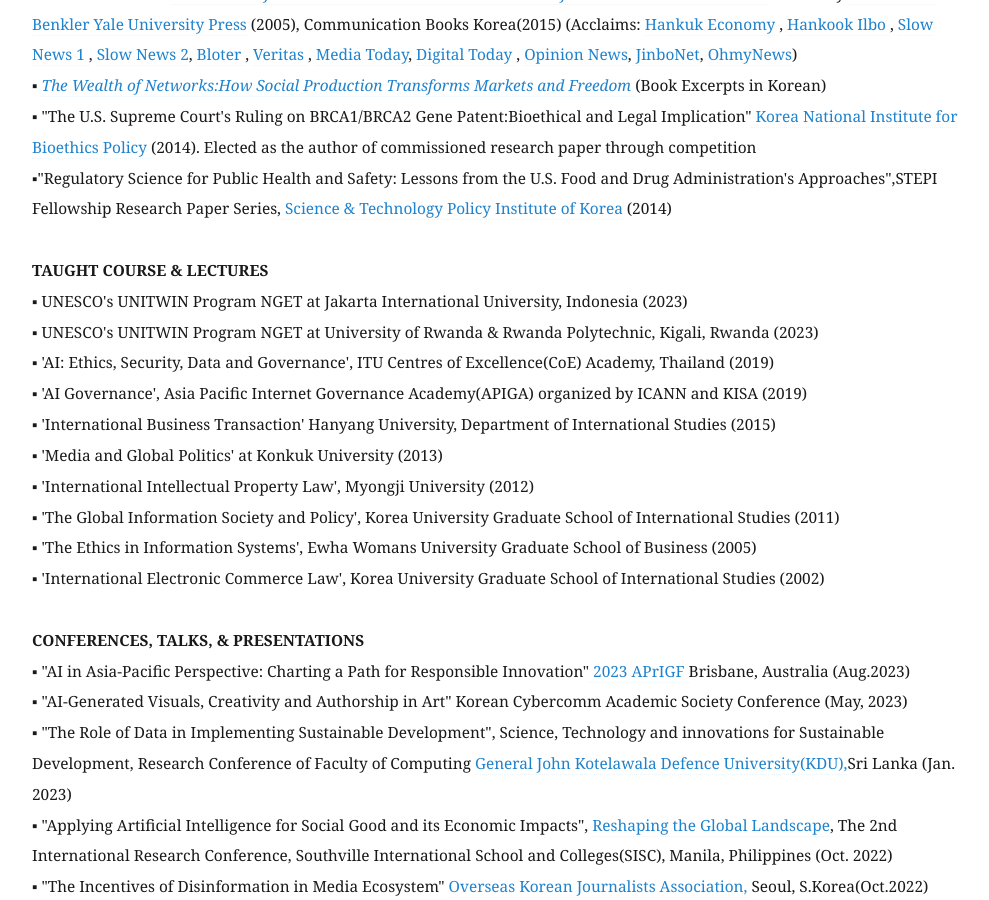
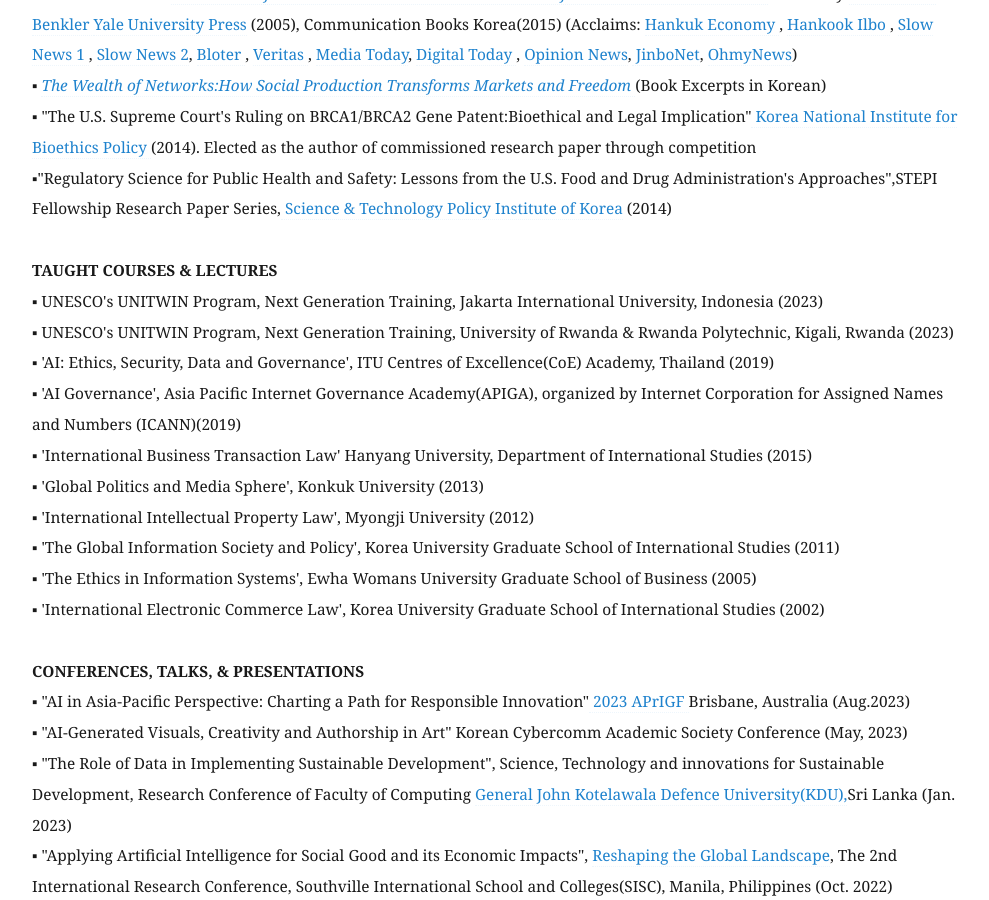
Before and after one commit to eunchangchoi/eunchangchoi.github.io, a Jekyll site: the page built from index.md, in a window 1280 px wide and 900 px high, scrolled down 3838 px. Shown: the whole window, without its empty margins (68-1057 px from the left). Built offline with Jekyll 4.4.1, drawn with Linux system fonts in a browser that asks for light colours.

Commit message:
Update index.md

```diff
--- a/index.md
+++ b/index.md
@@ -80,13 +80,13 @@
 ▪ "The U.S. Supreme Court's Ruling on BRCA1/BRCA2 Gene Patent:Bioethical and Legal Implication"<a href="https://lst.go.kr/eng/index.do"> Korea National Institute for Bioethics Policy </a>(2014). Elected as the author of commissioned research paper through competition <br>
 ▪"Regulatory Science for Public Health and Safety: Lessons from the U.S. Food and Drug Administration's Approaches",STEPI Fellowship Research Paper Series,<a href="https://www.stepi.re.kr/site/stepien/main.do"> Science & Technology Policy Institute of Korea</a> (2014)<br>
      <br>
- <strong> TAUGHT COURSE & LECTURES</strong> <br>
-▪ UNESCO's UNITWIN Program NGET at Jakarta International University, Indonesia (2023)  <br>
-▪ UNESCO's UNITWIN Program NGET at University of Rwanda & Rwanda Polytechnic, Kigali, Rwanda (2023)  <br>
+ <strong> TAUGHT COURSES & LECTURES</strong> <br>
+▪ UNESCO's UNITWIN Program, Next Generation Training, Jakarta International University, Indonesia (2023)  <br>
+▪ UNESCO's UNITWIN Program, Next Generation Training, University of Rwanda & Rwanda Polytechnic, Kigali, Rwanda (2023)  <br>
 ▪ 'AI: Ethics, Security, Data and Governance', ITU Centres of Excellence(CoE) Academy, Thailand (2019) <br>
-▪ 'AI Governance', Asia Pacific Internet Governance Academy(APIGA) organized by ICANN and KISA (2019)  <br>
-▪ 'International Business Transaction' Hanyang University, Department of International Studies (2015) <br>
-▪ 'Media and Global Politics' at Konkuk University (2013) <br>
+▪ 'AI Governance', Asia Pacific Internet Governance Academy(APIGA), organized by Internet Corporation for Assigned Names and Numbers (ICANN)(2019)  <br>
+▪ 'International Business Transaction Law' Hanyang University, Department of International Studies (2015) <br>
+▪ 'Global Politics and Media Sphere', Konkuk University (2013) <br>
 ▪ 'International Intellectual Property Law', Myongji University (2012) <br>
 ▪ 'The Global Information Society and Policy', Korea University Graduate School of International Studies (2011)  <br>
 ▪ 'The Ethics in Information Systems', Ewha Womans University Graduate School of Business (2005) <br>
```
